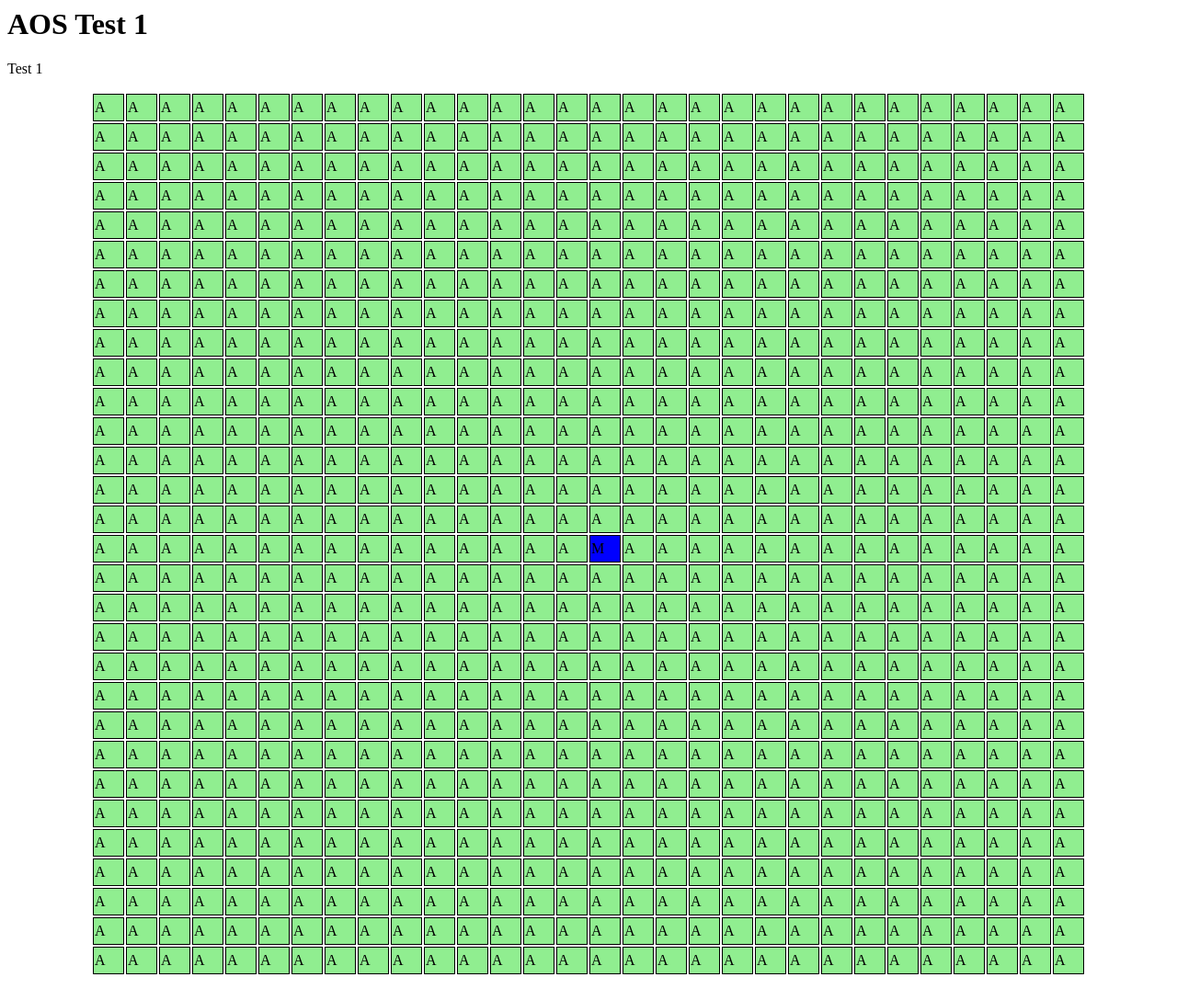
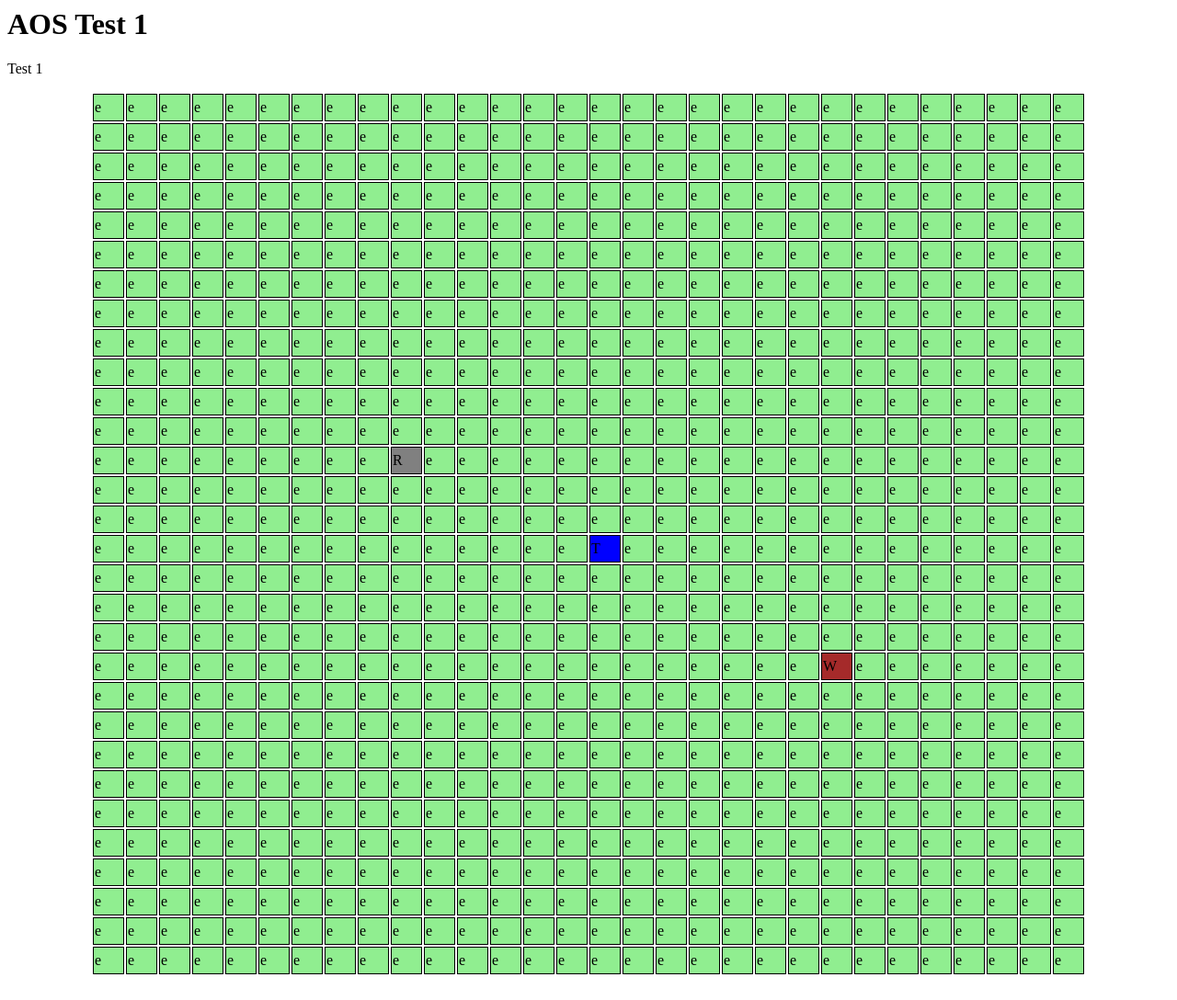
Before and after one commit to Gianeh/Web_app_testing, a PHP site: page / in a window 1280 px wide. Shown: the whole page at 92% size. Run offline with PHP 8.4, Linux system fonts and the light colour scheme.

Commit message:
added structures

```diff
--- a/index.php
+++ b/index.php
@@ -22,6 +22,18 @@
             height: 30px;
             background-color: blue;
         }
+        .rockmine{
+            border: 1px solid black;
+            width: 30px;
+            height: 30px;
+            background-color: grey;
+        }
+        .woodchopper{
+            border: 1px solid black;
+            width: 30px;
+            height: 30px;
+            background-color: brown;
+        }
     </style>
 
     <script src="handler.js"></script>
@@ -38,10 +50,16 @@
             echo "<tr class='square'>";
             for ($j = 0; $j < 30; $j++) {
                 if($i == 15 && $j == 15){
-                    echo "<td id='townhall' class='townhall'>M</td>";
+                    echo "<td id='townhall' class='townhall'>T</td>";
+                    continue;
+                }else if($i == 12 && $j == 9){
+                    echo "<td class='rockmine'>R</td>";
+                    continue;
+                }else if($i == 19 && $j == 22){
+                    echo "<td class='woodchopper'>W</td>";
                     continue;
                 }
-                echo "<td class='square'>A</td>";
+                echo "<td class='square'>e</td>";
             }
             echo "</tr>";
         }
```
